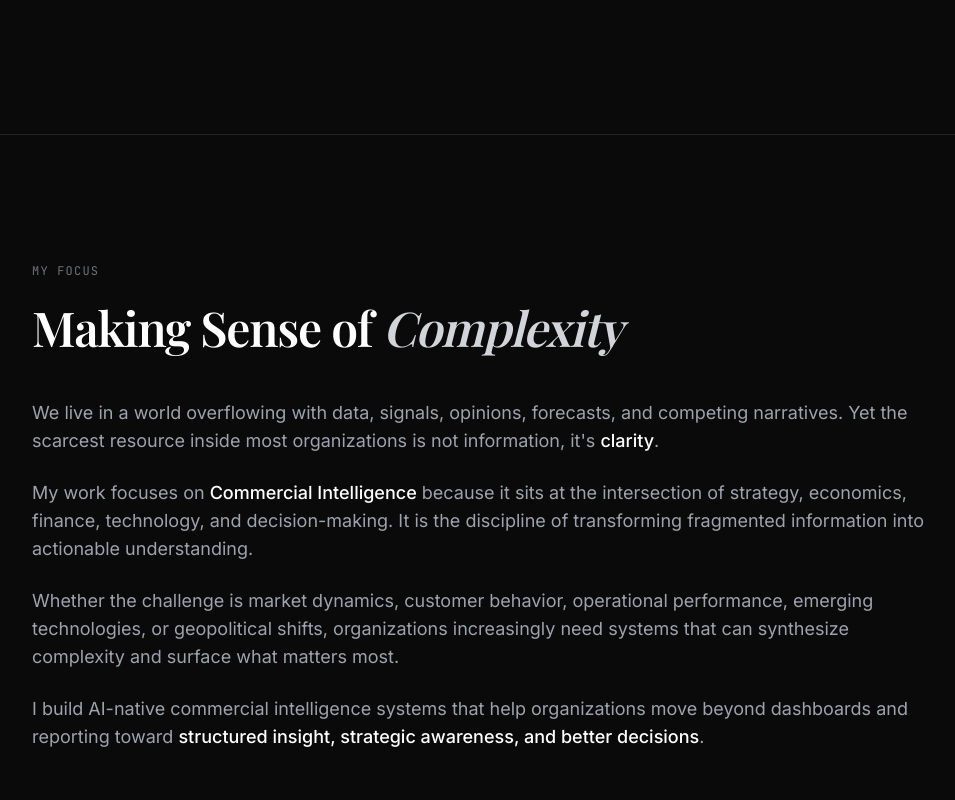
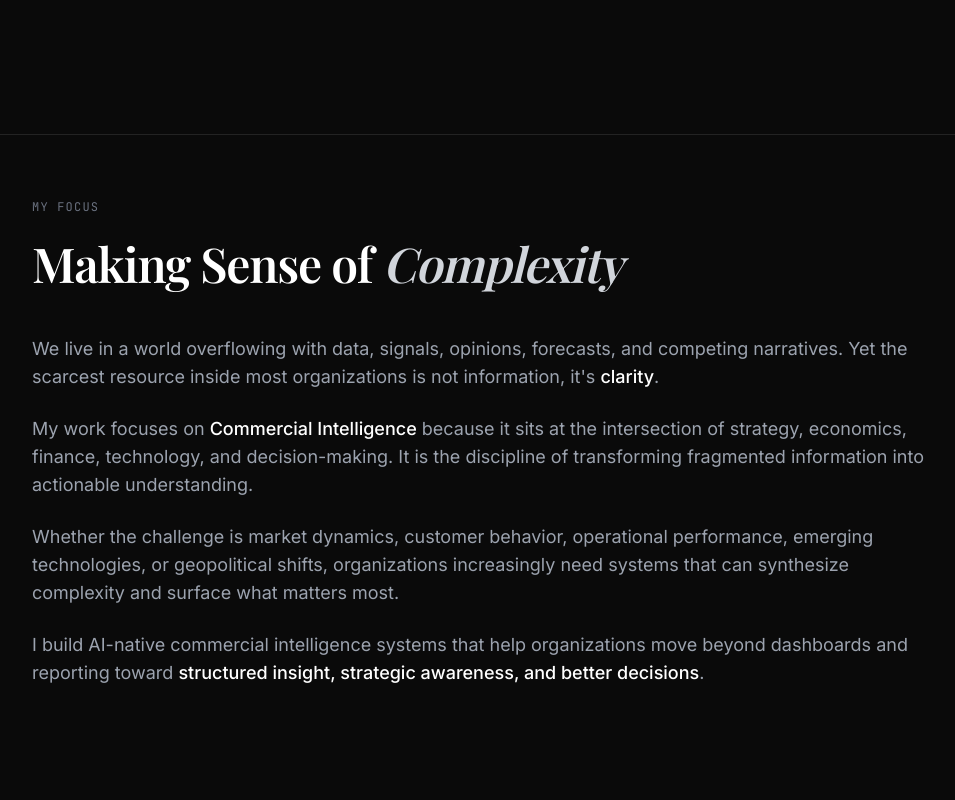
Before and after one commit to lawrenceemenike/porfolio-website, a React (Vite) app: page / in a window 1280 px wide. Shown: the part 1880-2680 px from the top of the page, without its empty margins (64-1019 px from the left). Built offline with nearby package versions, Linux system fonts and the light colour scheme; a web font is replaced by a local one.

Commit message:
fix: adjust top padding in MyFocus to tighten vertical rhythm

```diff
--- a/src/components/MyFocus.jsx
+++ b/src/components/MyFocus.jsx
@@ -1,6 +1,6 @@
 const MyFocus = () => {
   return (
-    <section id="focus" className="max-w-6xl mx-auto px-6 md:px-8 py-20 md:py-32 border-t border-borderMuted">
+    <section id="focus" className="max-w-6xl mx-auto px-6 md:px-8 pt-12 pb-20 md:pt-16 md:pb-32 border-t border-borderMuted">
 
       {/* Text Container: Constrained to max-w-4xl for optimal reading measure */}
       <div className="max-w-4xl">
```
